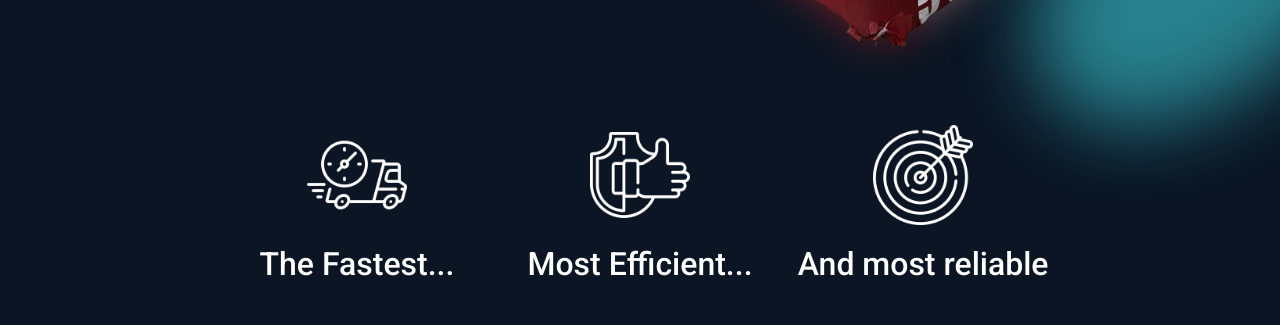
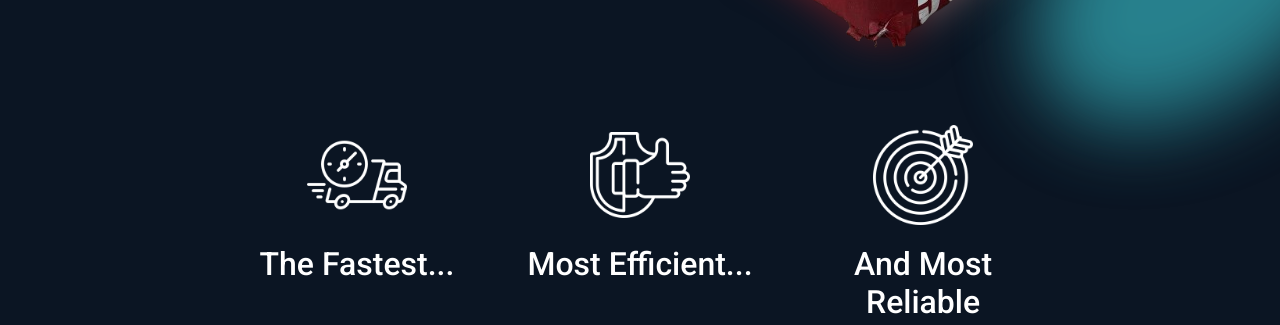
Before and after one commit to Michiel-Vanzeir/Team219, a website: page app/index.html in a window 1280 px wide. Shown: the part 475-800 px from the top of the page. Drawn offline with nearby package versions, Linux system fonts and the light colour scheme; no server answers.

Commit message:
Update content

```diff
--- a/app/index.html
+++ b/app/index.html
@@ -59,7 +59,7 @@
       </div>
       <div class="col-md-4">
         <img src="images/Accurate.png" class="icon" alt="" />
-        <h2>And most reliable</h2>
+        <h2>And Most Reliable</h2>
       </div>
     </div>
 
```
